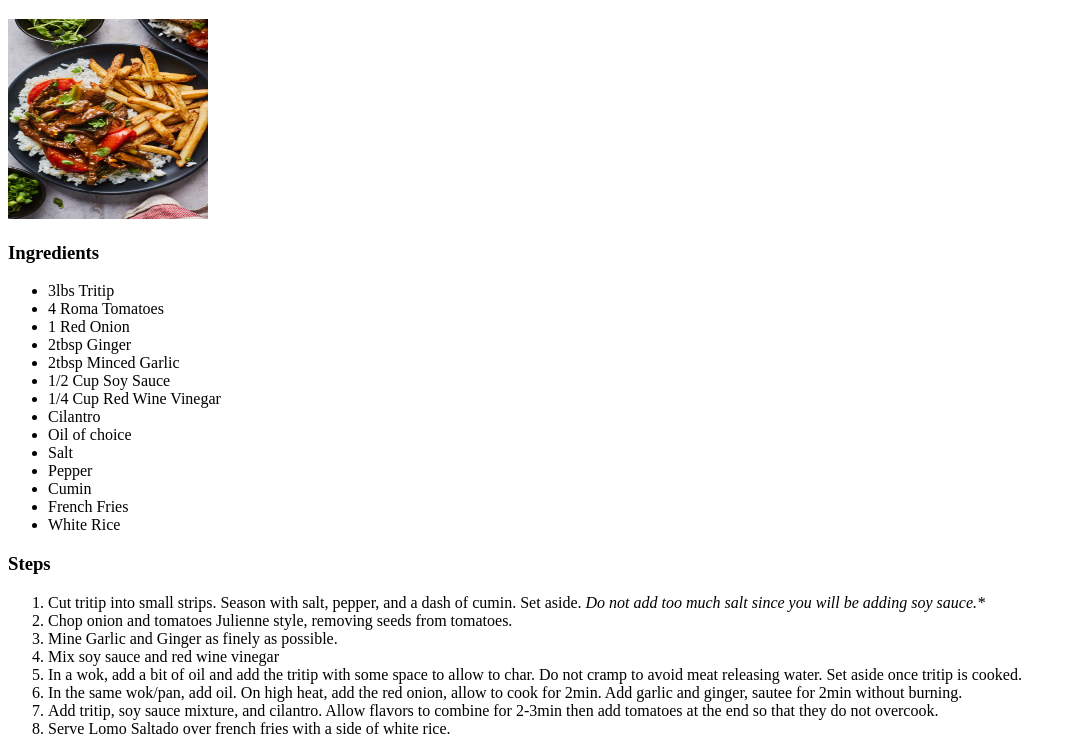
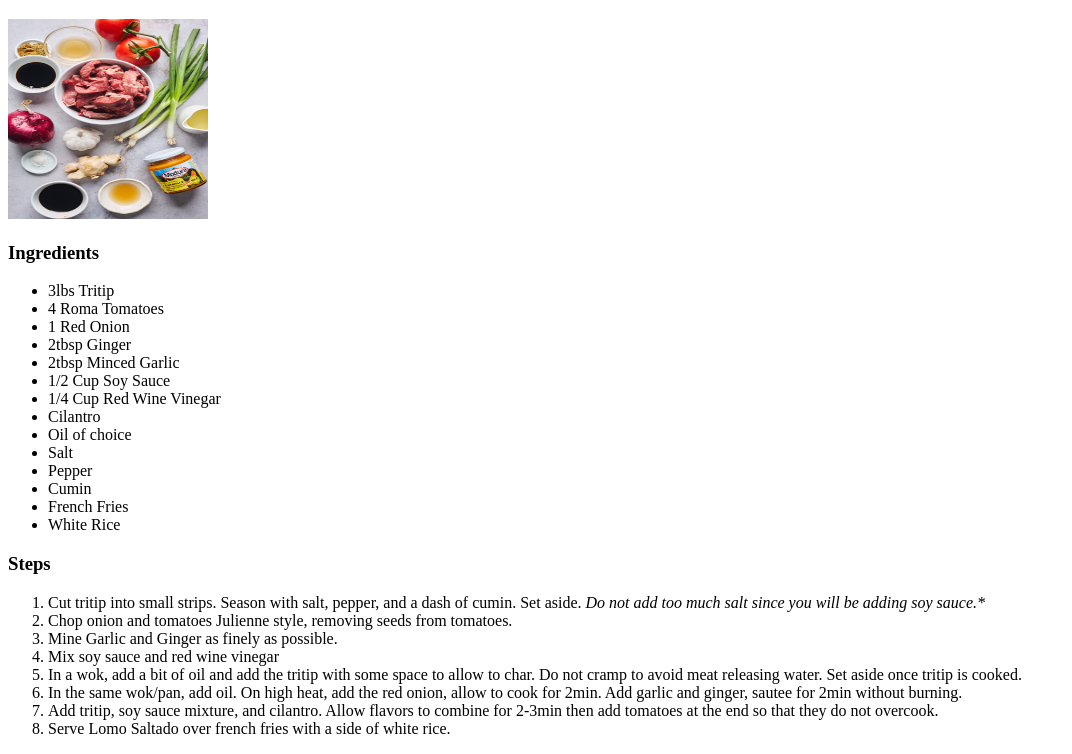
Before and after one commit to wendee703/odin-recipes, a plain HTML site: page recipes/lomo_saltado.html in a window 1280 px wide. Shown: the part 61-815 px from the top of the page, without its empty margins (0-1072 px from the left). Drawn offline with Linux system fonts and the light colour scheme.

Commit message:
updated different lomo picture

```diff
--- a/recipes/lomo_saltado.html
+++ b/recipes/lomo_saltado.html
@@ -7,7 +7,7 @@
 
 <p><h1>Lomo Saltado</h1>
 
-<img src="../pictures/lomo_saltado.jpg" alt="lomo saltado" style="height:200px;width:200px;">
+<img src="../pictures/Lomo2.jpg" alt="lomo saltado" style="height:200px;width:200px;">
 
     </p><p><h3>Ingredients</p></h3>
         <ul>
```
Also changed, not shown: pictures/Lomo2.jpg (added).
